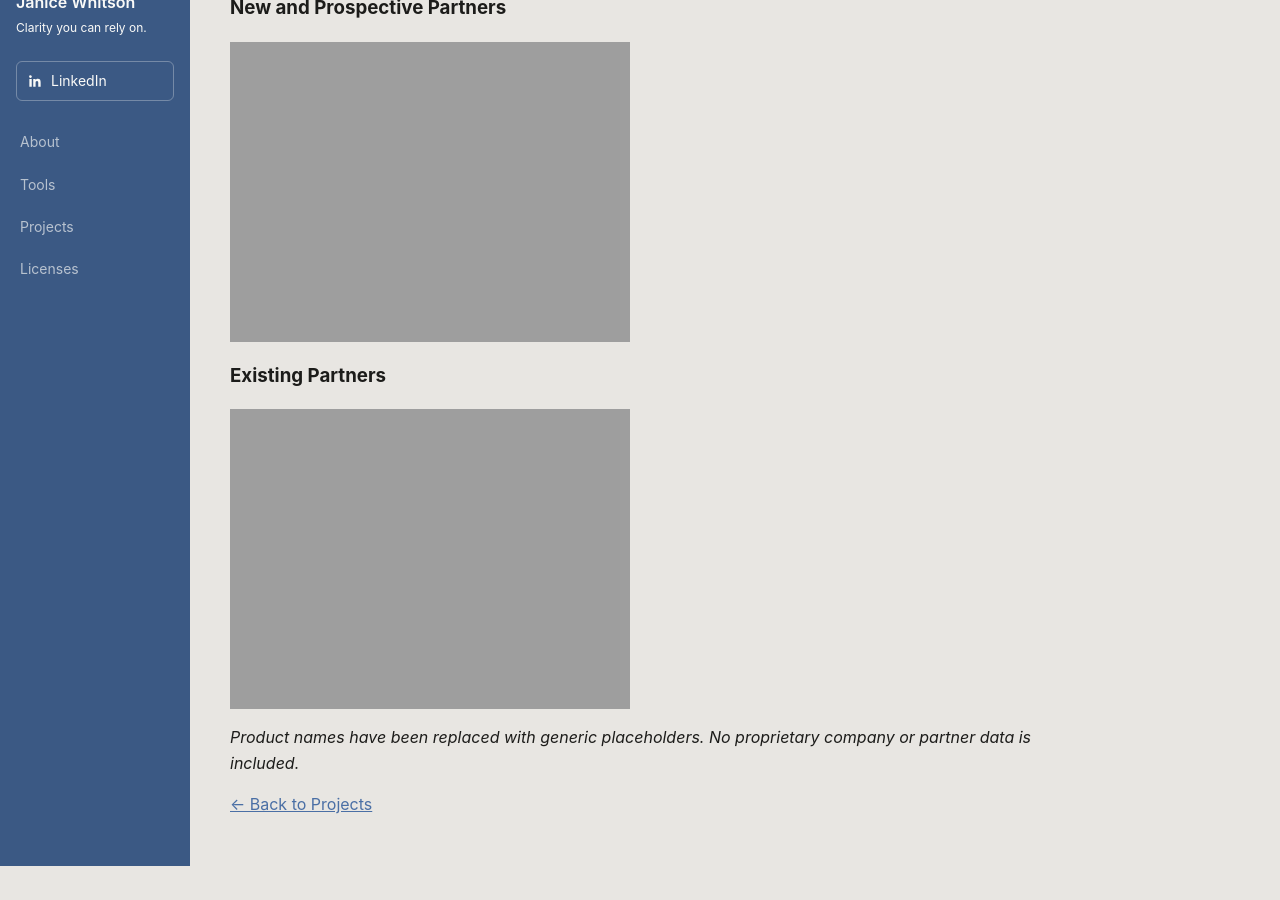
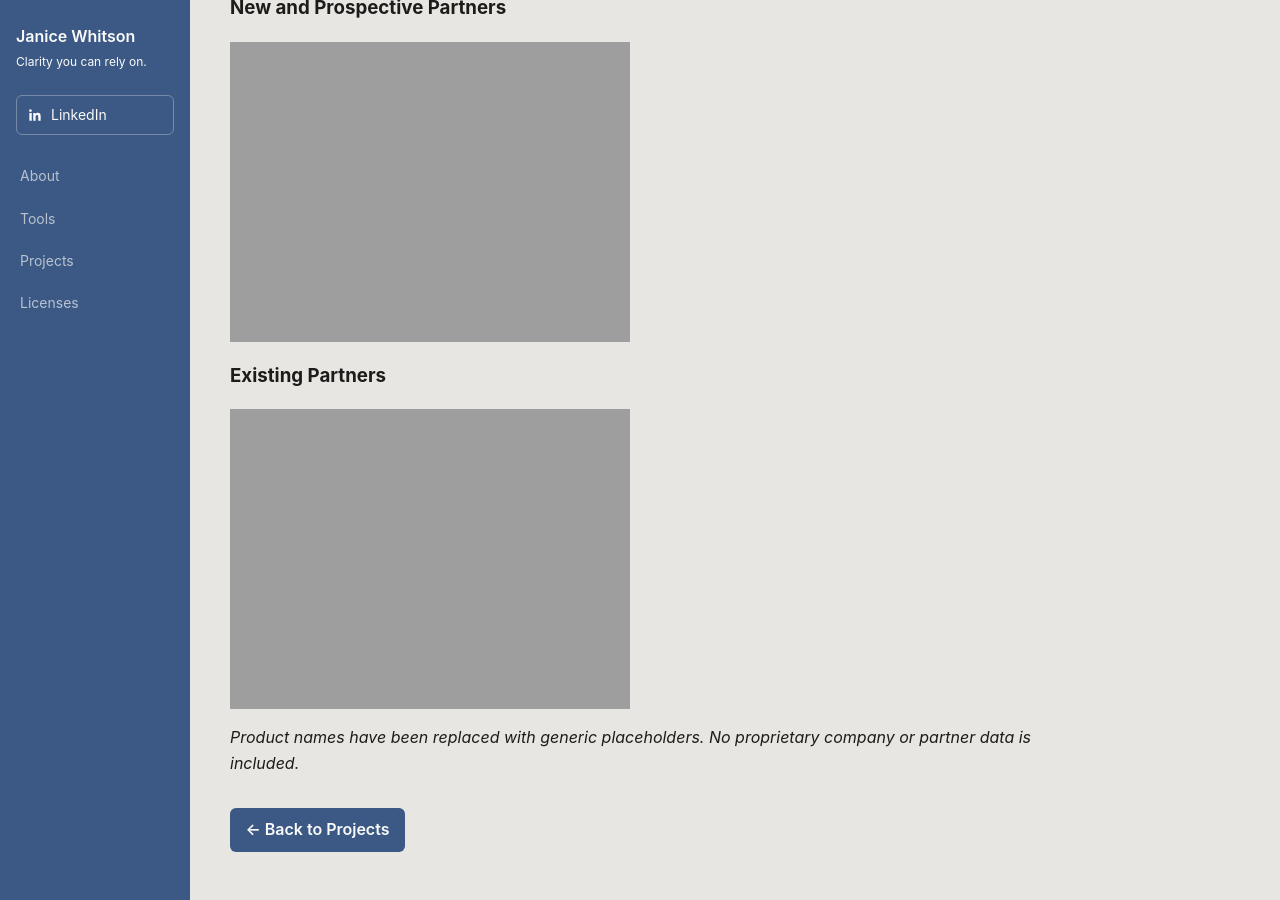
Before and after one commit to janicewhitson/data, a Jekyll site: the page built from projects/partner-commission-tool/index.md, in a window 1280 px wide and 900 px high, scrolled down 1420 px. Built offline with Jekyll 4.4.1, drawn with Linux system fonts in a browser that asks for light colours; before the commit the page ends 2286 px from its top, so only the background shows below that.

Commit message:
Restore back-to-projects button on partner-commission-tool

```diff
--- a/projects/partner-commission-tool/index.md
+++ b/projects/partner-commission-tool/index.md
@@ -51,4 +51,4 @@ Select an image to open it at full size.
 
 *Product names have been replaced with generic placeholders. No proprietary company or partner data is included.*
 
-[← Back to Projects]({{ "/projects/" | relative_url }})
+<a class="back-to-projects" href="{{ '/projects/' | relative_url }}">← Back to Projects</a>
```
